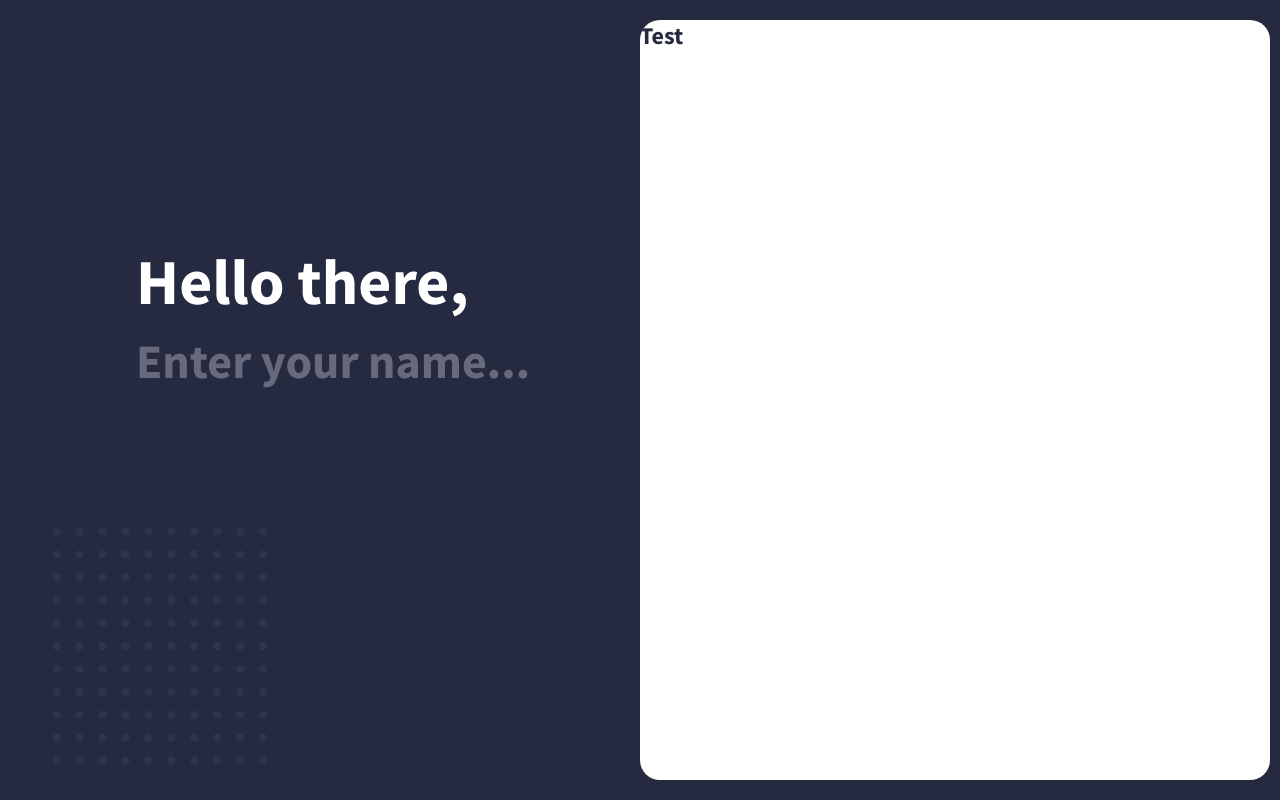
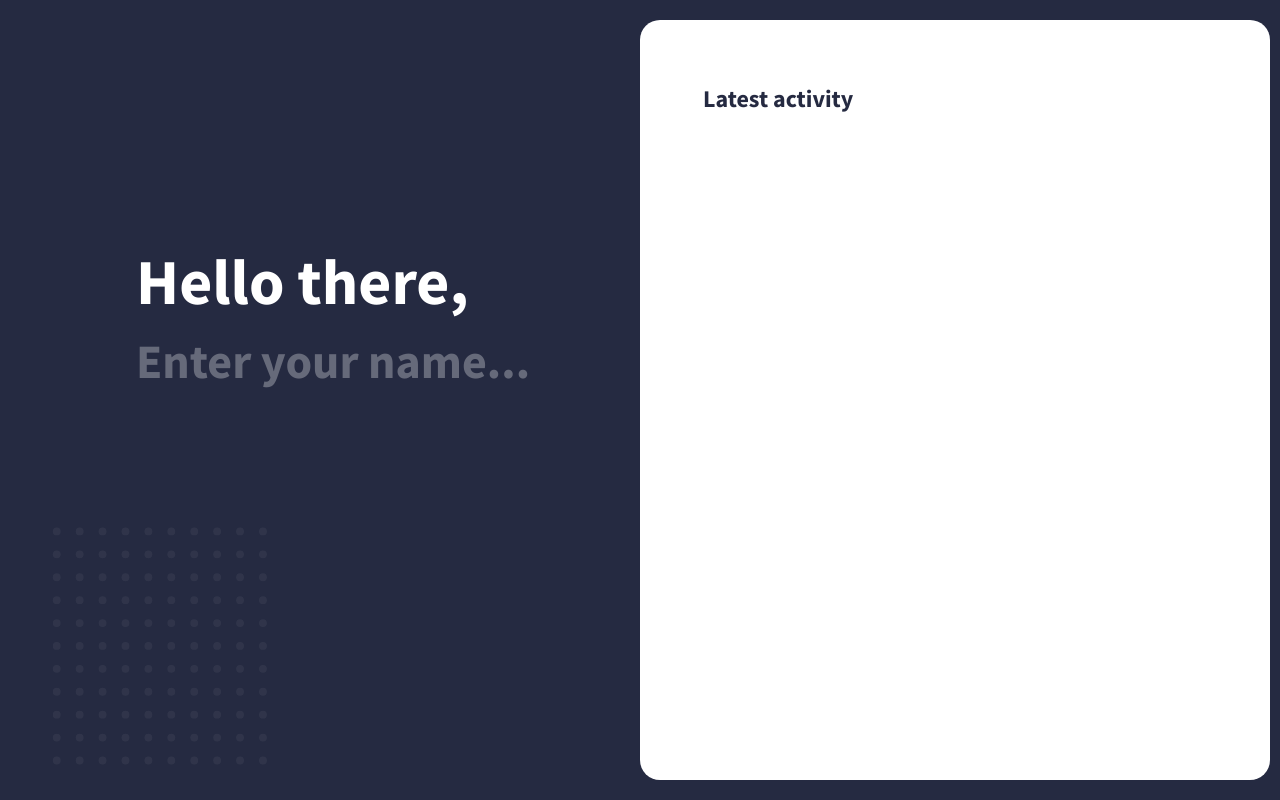
Before and after one commit to LaupWing/Project-Management, a React (Create React App) app: page /projects in a window 1280 px wide. Built offline with nearby package versions, Linux system fonts and the light colour scheme; no server answers; the database is empty; sample sign-in values are in the browser's storage.

Commit message:
now working on detail page

```diff
--- a/src/containers/Overview/Details/Projects/Project.js
+++ b/src/containers/Overview/Details/Projects/Project.js
@@ -10,13 +10,9 @@ class ProjectDetail extends React.Component{
         return(
             <div className={styles.ProjectDetail}>
                 <Switch>
-                    <Route exact path='/projects/:id' component={Latest}/>
+                    <Route exact path='/projects' component={Latest}/>
+                    <Route exact path='/projects/:id' component={Detail}/>
                 </Switch>
-                <h2>Test</h2>
-                {/* {!this.props.activeProject
-                    ?   <Latest/>
-                    :   <Detail project={this.props.activeProject}/>
-                } */}
             </div>
         )
     }
--- a/src/containers/Overview/Projects/ProjectOverview/ProjectList/Project/Project.module.css
+++ b/src/containers/Overview/Projects/ProjectOverview/ProjectList/Project/Project.module.css
@@ -5,7 +5,8 @@
     cursor: pointer;
 }
 
-.container:hover{
+.container:hover .Project,
+.container:hover p{
     opacity: 1;
 }
 .ProjectWrapper{
@@ -18,7 +19,7 @@
 .container p,
 .Project{
     opacity: .5;
-    transition: opaciyt .5s;
+    transition: opacity .5s;
 }
 .active + p,
 .active .Project{
@@ -64,6 +65,7 @@
     left: 0;
     overflow: hidden;
     border-radius: 15px;
+    opacity: .4;
 }
 
 .backgroundLetter{
```
